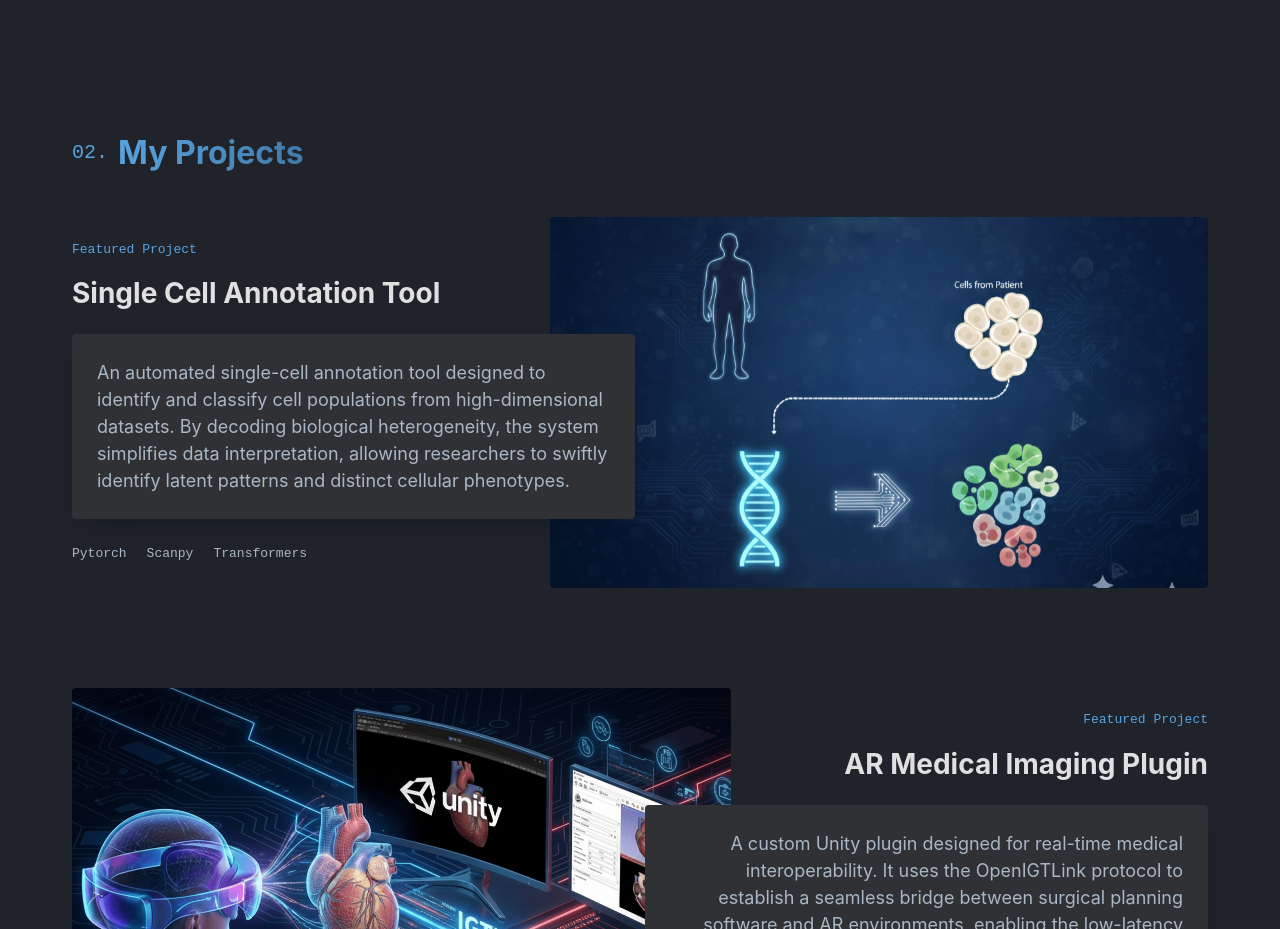
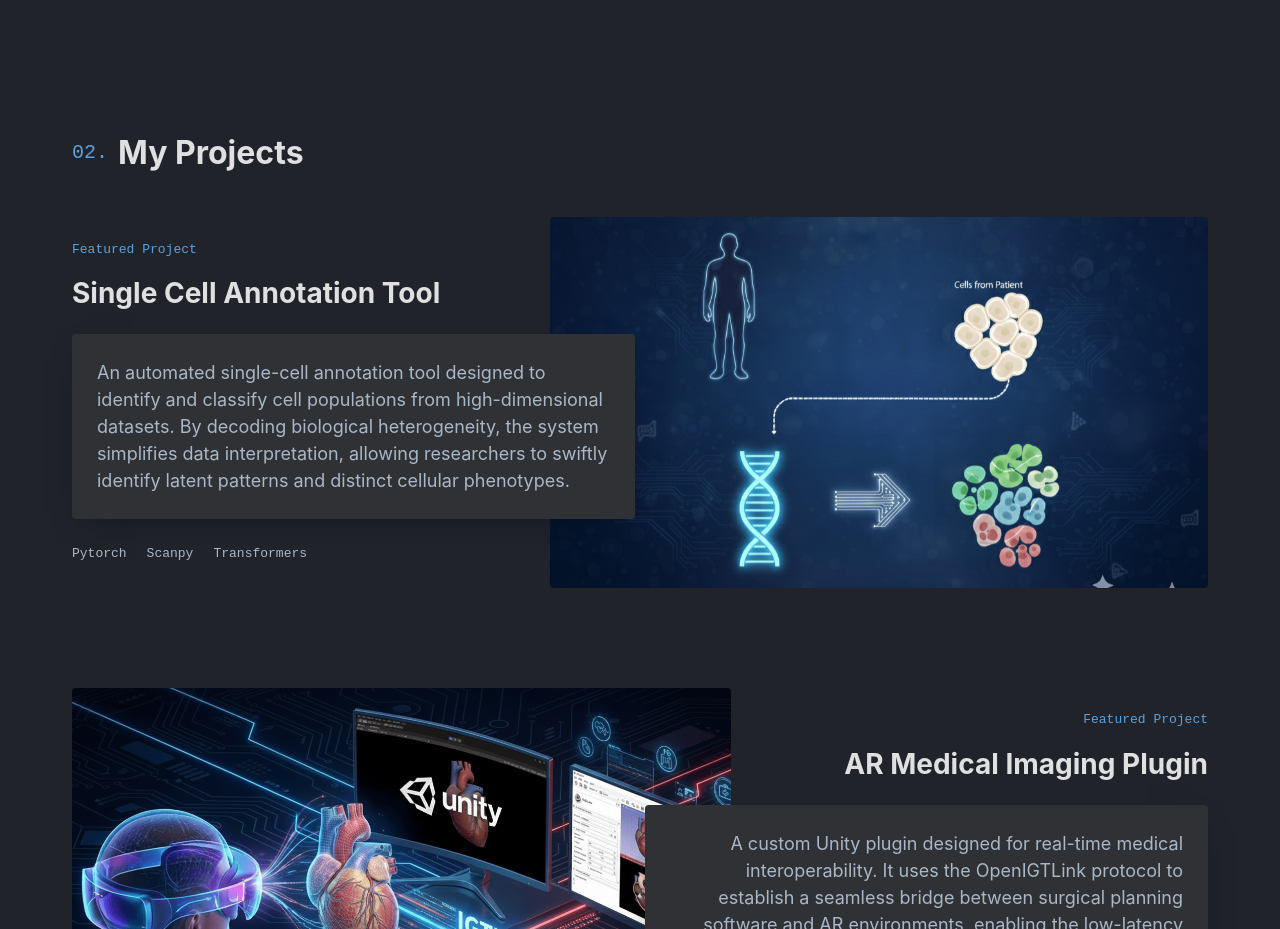
Before and after one commit to vincenzocivale/vincenzocivale.github.io, a React (Create React App) app in the folder portfolio/: page / in a window 1280 px wide. Shown: the part 2200-3129 px from the top of the page. Built offline with nearby package versions, Linux system fonts and the light colour scheme.

Commit message:
style: update Projects heading to remove gradient text and apply secondary color

```diff
--- a/portfolio/src/components/Projects.js
+++ b/portfolio/src/components/Projects.js
@@ -5,7 +5,7 @@ const Projects = () => {
   return (
     <section id="projects" className="projects-section">
       <h2 className="projects-heading">
-        <span className="projects-number">02.</span> <span className="gradient-text">My Projects</span>
+        <span className="projects-number">02.</span> My Projects
       </h2>
 
 
--- a/portfolio/src/styles/Projects.css
+++ b/portfolio/src/styles/Projects.css
@@ -8,6 +8,7 @@
     margin-bottom: 40px;
     font-size: clamp(26px, 5vw, 32px);
     white-space: nowrap;
+    color: var(--secondary-color);
   }
 
   .projects-heading .projects-number {
```
